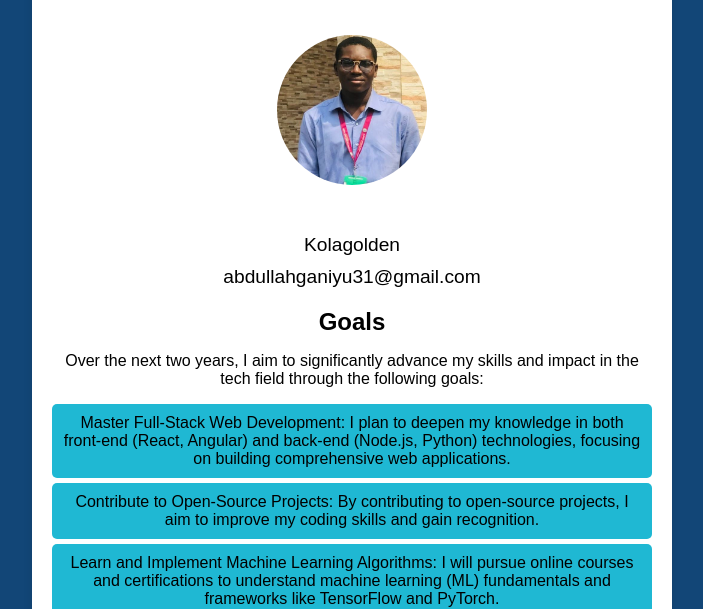
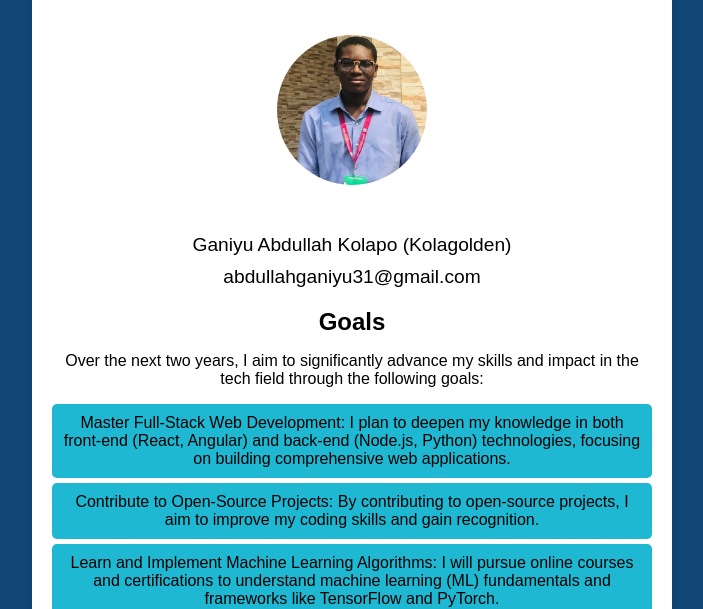
Before and after one commit to Kolagolden/HNG-Internship, a plain HTML site: page index.html in a window 1280 px wide. Shown: the part 192-801 px from the top of the page, without its empty margins (288-991 px from the left). Drawn offline with Linux system fonts and the light colour scheme.

Commit message:
Update index.html

```diff
--- a/index.html
+++ b/index.html
@@ -11,7 +11,7 @@
         <h1>My Tech Goals for the Next 2 Years</h1>
         <div class="profile">
             <img src="Abdullah-Ganiyu.jpg"  width="500" height="500" alt="Slack Profile Picture" data-testid="slackProfilePicture">
-            <p data-testid="slackDisplayName">Kolagolden</p>
+            <p data-testid="slackDisplayName">Ganiyu Abdullah Kolapo (Kolagolden)</p>
             <p data-testid="slackEmail">abdullahganiyu31@gmail.com</p>
         </div>
         <div class="goals">
```
